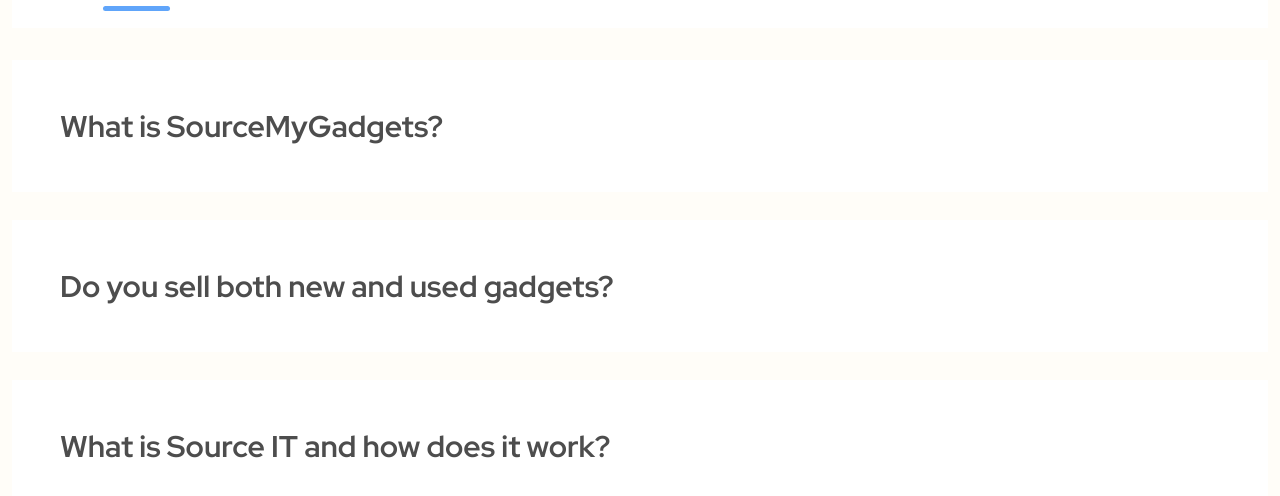
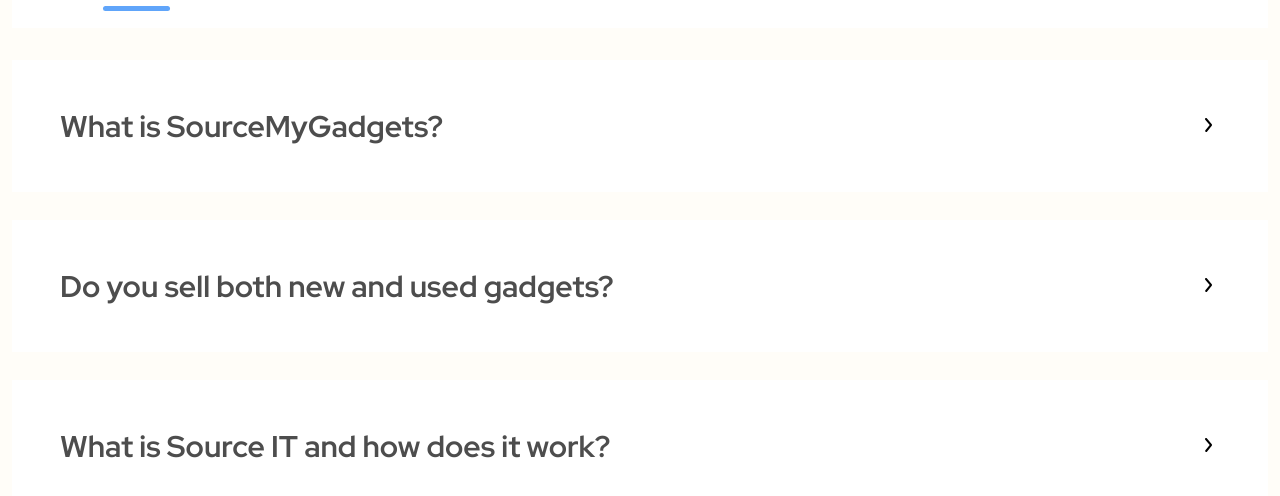
Before and after one commit to jbrit/sourceit, a Next.js app: page /faqs in a window 1280 px wide. Shown: the part 456-952 px from the top of the page. Built offline with nearby package versions, Linux system fonts and the light colour scheme.

Commit message:
faq caret added

```diff
--- a/components/MultiTab.js
+++ b/components/MultiTab.js
@@ -1,5 +1,6 @@
 import { Tab } from "@headlessui/react";
 import { useState } from "react";
+import Image from "next/image";
 
 function classNames(...classes) {
   return classes.filter(Boolean).join(" ");
@@ -10,6 +11,7 @@
   const expandTab = (question) => {
     setExpanded(question);
   };
+  const closeTab = () => setExpanded(null);
   return (
     <Tab.Group>
       <Tab.List className="flex py-7 bg-white mb-8">
@@ -45,12 +47,32 @@
           <Tab.Panel key={idx}>
             {tabValue.map((faq, idx) => (
               <div
-                className="p-12 mb-7 bg-white font-bold text-3xl cursor-pointer"
+                className="p-12 mb-7 bg-white font-bold text-3xl cursor-pointer select-none"
                 style={{ color: "#4D4D4D" }}
                 key={idx}
-                onClick={() => expandTab(faq.question)}
+                onClick={() =>
+                  expanded === faq.question
+                    ? closeTab()
+                    : expandTab(faq.question)
+                }
               >
-                {faq.question}
+                <div className="w-full flex items-center">
+                  <span>{faq.question}</span>
+                  <span className="ml-auto"></span>
+                  <span
+                    className={classNames(
+                      "select-none",
+                      expanded === faq.question ? "transform rotate-90" : ""
+                    )}
+                  >
+                    <Image
+                      className="ml-auto"
+                      src="/caret-right.svg"
+                      height={24}
+                      width={24}
+                    />
+                  </span>
+                </div>
                 <div
                   className={classNames(
                     expanded === faq.question
--- a/pages/faqs.js
+++ b/pages/faqs.js
@@ -8,7 +8,16 @@
   "About Us": [
     { question: "What is SourceMyGadgets?", answer: "a" },
     { question: "Do you sell both new and used gadgets?", answer: "a" },
-    { question: "What is Source IT and how does it work?", answer: "a" },
+    {
+      question: "What is Source IT and how does it work?",
+      answer: `Source IT is popularly used by customers who know what type of gadgets they want to buy and are looking for a trusted merchant they can buy from with ease, trust, and convenience.
+
+    How it works-
+    Simply fill a personalized questionnaire ( let the SourceIt link be here) with information about the gadget you want to buy.
+    A follow-up email will be sent to you with the details of your order, price, and payment information.
+    Once completed, you can sit back and relax while we process your order and have it delivered to your doorstep.
+    `,
+    },
     { question: "How does “Get Recommendation” work?", answer: "a" },
     { question: "Do you provide your services to companies?", answer: "a" },
     { question: "What type of gadgets do you source for?", answer: "a" },
```
Also changed, not shown: public/caret-right.svg (added).
